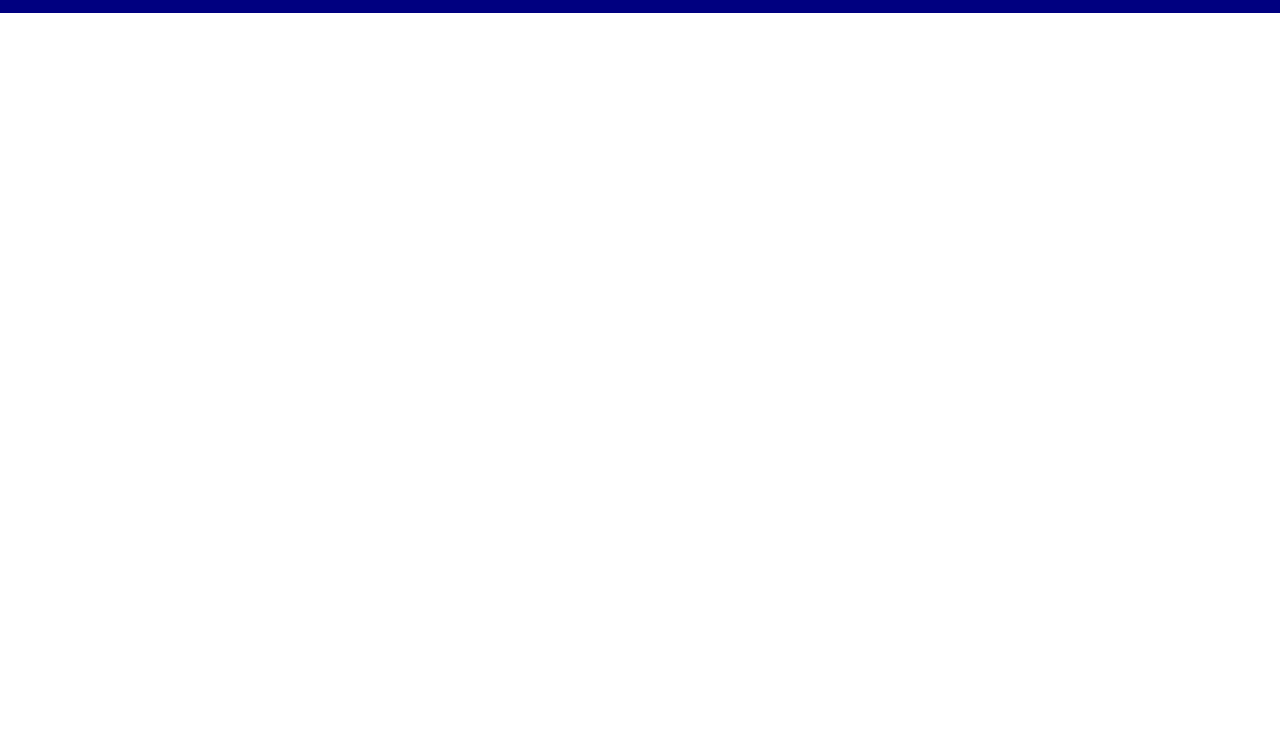
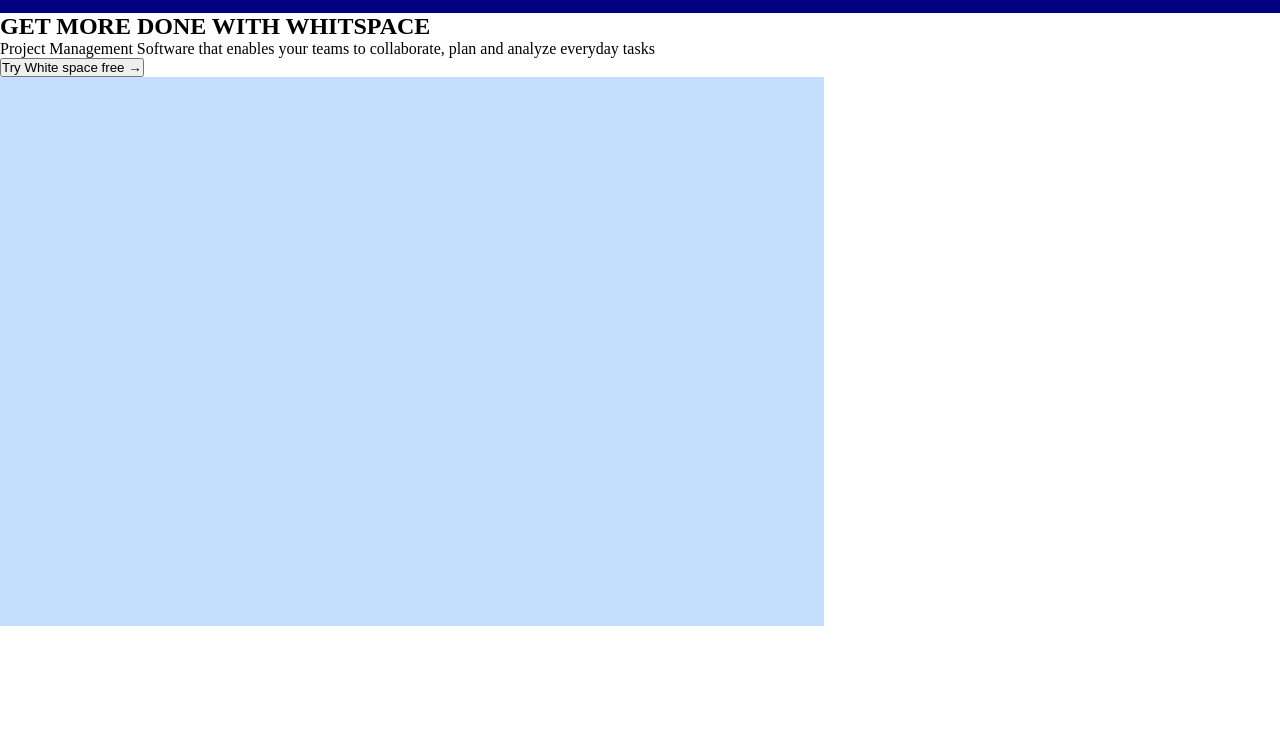
Before and after one commit to NyapB/Whitespace-SaaS-Landing-Page, a plain HTML site: page index.html in a window 1280 px wide. Shown: the part 57-800 px from the top of the page. Drawn offline with Linux system fonts and the light colour scheme.

Commit message:
Add: The first main

```diff
--- a/index.html
+++ b/index.html
@@ -46,5 +46,22 @@
         </div>
       </div>
     </header>
+<!-- END OF HEADER -->
+
+<!-- sTART OF MAIN -->
+    <main>
+      <div class="first-main">
+        <div class="first-main-container">
+          <div class="first-main-left">
+            <h2>GET MORE DONE WITH WHITSPACE</h2>
+            <p>Project Management Software that enables your teams to collaborate, plan and analyze everyday tasks</p>
+            <button>Try White space free &rarr;</button>
+          </div>
+          <div class="first-main-right">
+            <img src="assets/images/Image-container.png" alt="whitespace image container">
+          </div>
+        </div>
+      </div>
+    </main>
   </body>
 </html>
```
Also changed, not shown: assets/images/Image-container.png (added).
